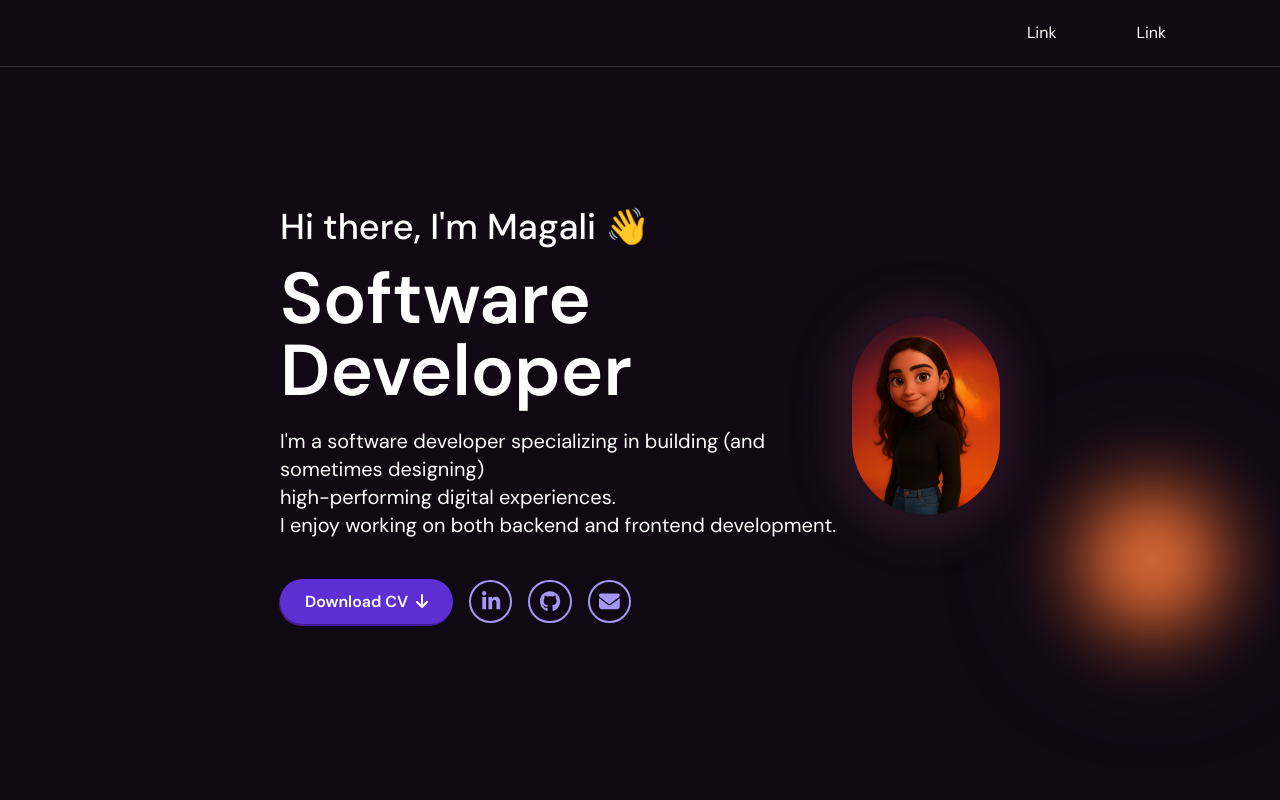
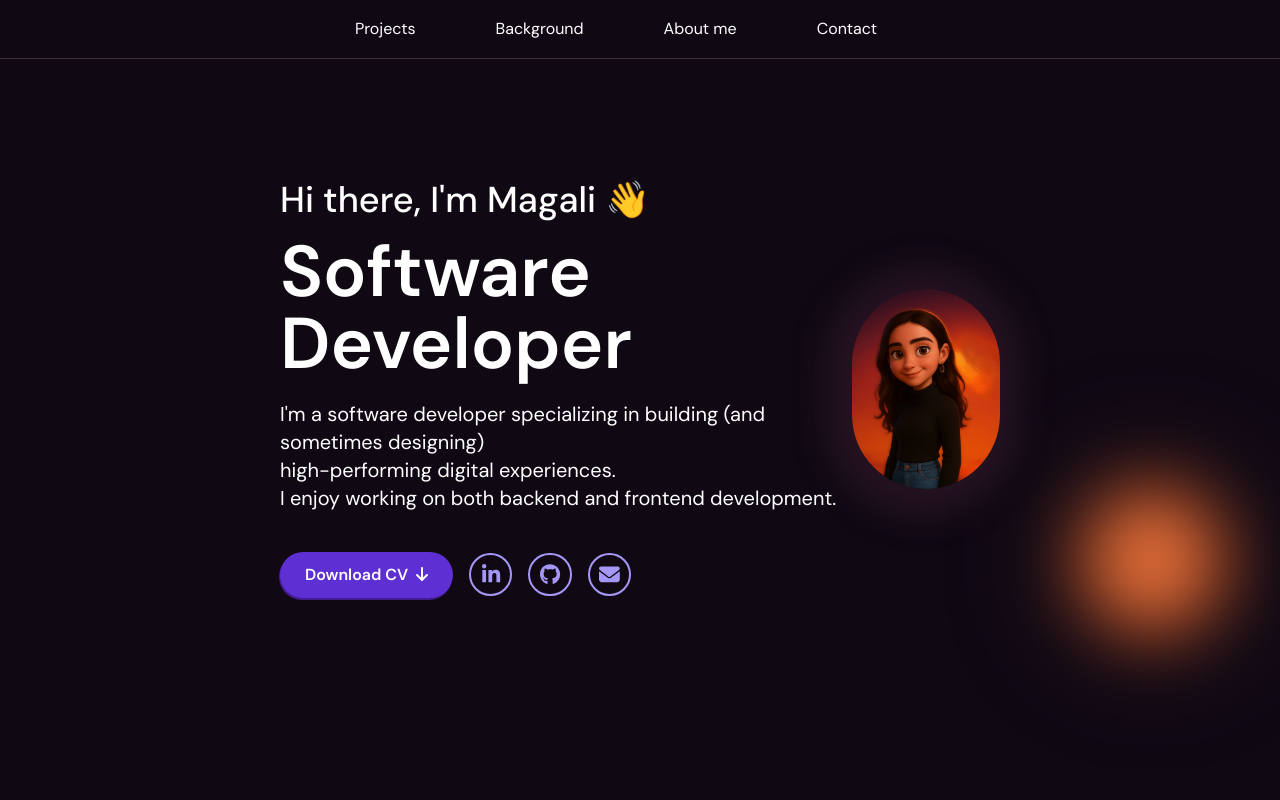
Before and after one commit to magalimou/magalimou.github.io, a React (Vite) app: page / in a window 1280 px wide. Shown: the top 800 px of the page. Built offline with nearby package versions, Linux system fonts and the light colour scheme.

Commit message:
fix: finish header & make it responsive

```diff
--- a/src/App.jsx
+++ b/src/App.jsx
@@ -9,6 +9,7 @@ import Experience from './components/sections/Experience'
 import AboutMe from './components/sections/AboutMe'
 import Contact from './components/sections/Contact'
 import Footer from './components/layout/Footer'
+import BackToTop from './components/ui/BackToTop'
 
 function App() {
 
@@ -22,7 +23,7 @@ function App() {
       <AboutMe />
       <Contact />
       <Footer />
-
+      <BackToTop />
     </>
   )
 }
--- a/src/components/layout/Header.jsx
+++ b/src/components/layout/Header.jsx
@@ -1,31 +1,59 @@
 import React from "react";
+import { useState } from "react";
 
 
 const Header = () => {
+    const [isOpen, setIsOpen] = useState(false);
+
     return (
-        <header className="flex justify-between items-center px-[50px] py-[20px] w-full top-0 left-0 bg-[var(--background-color-dark)] border-b border-[#392E39]">
-        <nav className="w-full">
-          <ul className="flex justify-end items-center list-none">
-            <li className="mr-12">
+    <header className="fixed top-0 left-0 w-full z-50 bg-[var(--background-color-dark)] border-b border-[#392E39] px-6 sm:px-12 md:px-20 lg:px-40 xl:px-70 py-4">
+      <div className="flex justify-between items-center">
+
+        {/*Mobile menu */}
+        <button
+          className="sm:hidden text-white text-2xl"
+          onClick={() => setIsOpen(!isOpen)}
+          aria-label="Toggle menu"
+        >
+          ☰
+        </button>
+
+        {/*Deskop Menu */}
+        <nav className="hidden sm:block w-full">
+          <ul className="flex justify-center items-center list-none">
+            {['projects', 'experience', 'about', 'contact'].map((id, index) => (
+              <li key={id} className="mr-12">
                 <a
-                href="#"
+                  href={`#${id}`}
                   className="text-[var(--text-color-dark)] text-base px-4 py-1.5 rounded-[10px] hover:bg-[#2f1b3a] transition"
                 >
-                Link
+                  {id === 'experience' ? 'Background' : id === 'about' ? 'About me' : id.charAt(0).toUpperCase() + id.slice(1)}
                 </a>
               </li>
-            <li className="mr-12">
+            ))}
+          </ul>
+        </nav>
+      </div>
+
+      {/*Mobile menu (only if isOpen it's true) */}
+      {isOpen && (
+        <nav className="sm:hidden mt-4">
+          <ul className="flex flex-col items-center space-y-4">
+            {['projects', 'experience', 'about', 'contact'].map((id) => (
+              <li key={id}>
                 <a
-                href="#"
+                  href={`#${id}`}
+                  onClick={() => setIsOpen(false)}
                   className="text-[var(--text-color-dark)] text-base px-4 py-1.5 rounded-[10px] hover:bg-[#2f1b3a] transition"
                 >
-                Link
+                  {id === 'experience' ? 'Background' : id === 'about' ? 'About me' : id.charAt(0).toUpperCase() + id.slice(1)}
                 </a>
               </li>
+            ))}
           </ul>
         </nav>
+      )}
     </header>
-
   );
 }
 
--- a/src/components/sections/Hero.jsx
+++ b/src/components/sections/Hero.jsx
@@ -10,7 +10,7 @@ import { faGithub } from "@fortawesome/free-brands-svg-icons";
 
 const Hero = () => {
     return (
-        <section className="px-6 py-6 sm:px-12 md:px-20 lg:px-40 xl:px-70 xl:py-35 pb-10" >
+        <section className="px-6 py-6 sm:px-12 md:px-20 lg:px-40 xl:px-70 xl:py-45 pb-10" >
             <div className="flex items-center justify-between">
                 <div >
                 <h2 className="text-4xl font-medium mb-4">Hi there, I'm Magali 👋</h2>
```
Lines whose indentation alone changed are shown as unchanged.
